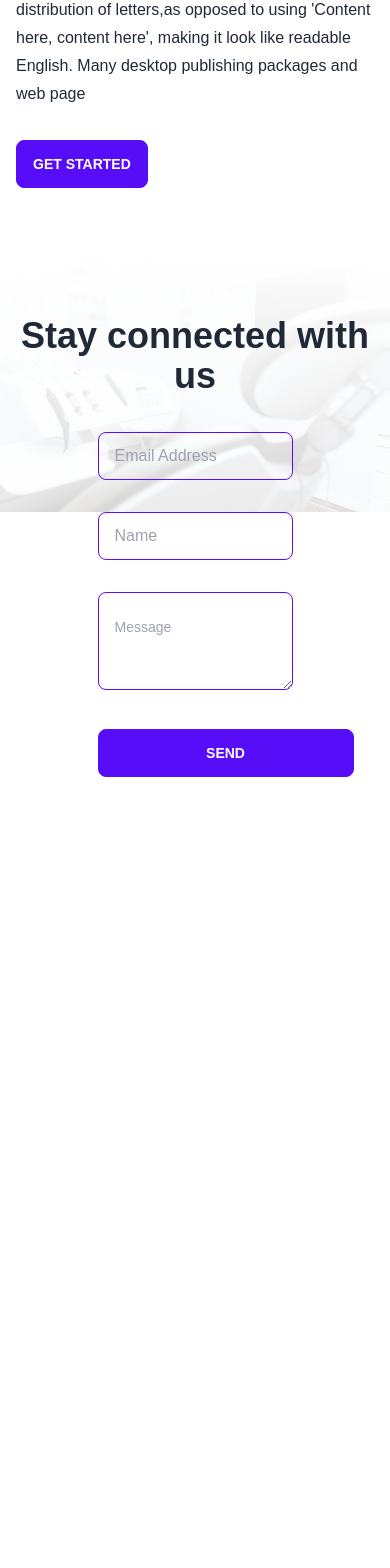
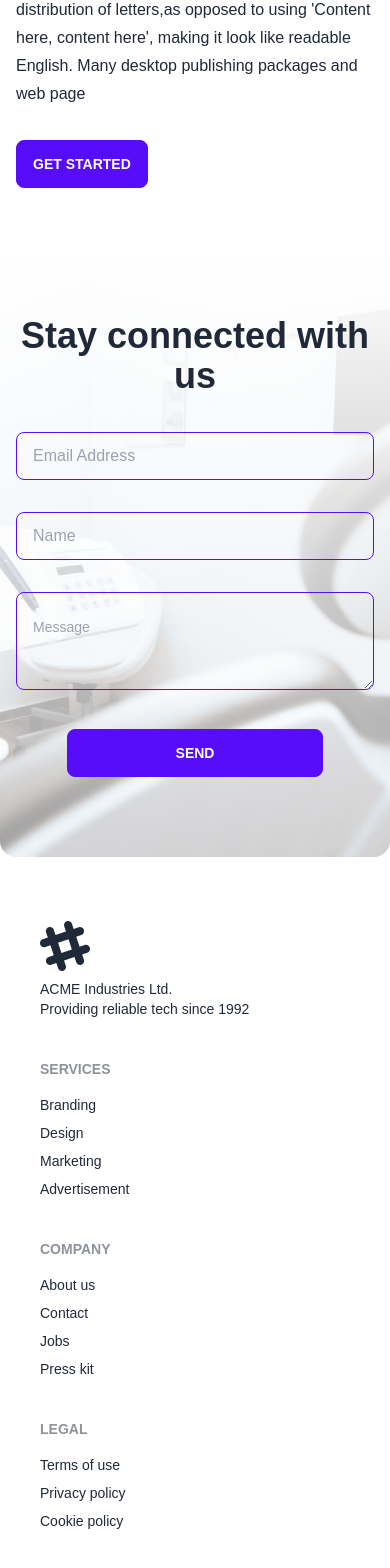
Before and after one commit to devmhimran/care-aid, a React (Create React App) app in the folder care-aid/: page / in a window 390 px wide. Shown: the part 3374-4942 px from the top of the page. Before the commit the page ends 4231 px from the top, so only its background shows below. Built offline with nearby package versions, Linux system fonts and the light colour scheme.

Commit message:
Added Footer & Update Contact Responsive

```diff
--- /dev/null
+++ b/care-aid/src/component/Footer/Footer.js
@@ -0,0 +1,34 @@
+import React from 'react';
+
+const Footer = () => {
+    return (
+        <footer class="footer p-10  text-base-content  py-16 lg:py-20">
+            <div>
+                <svg width="50" height="50" viewBox="0 0 24 24" xmlns="http://www.w3.org/2000/svg" fill-rule="evenodd" clip-rule="evenodd" class="fill-current"><path d="M22.672 15.226l-2.432.811.841 2.515c.33 1.019-.209 2.127-1.23 2.456-1.15.325-2.148-.321-2.463-1.226l-.84-2.518-5.013 1.677.84 2.517c.391 1.203-.434 2.542-1.831 2.542-.88 0-1.601-.564-1.86-1.314l-.842-2.516-2.431.809c-1.135.328-2.145-.317-2.463-1.229-.329-1.018.211-2.127 1.231-2.456l2.432-.809-1.621-4.823-2.432.808c-1.355.384-2.558-.59-2.558-1.839 0-.817.509-1.582 1.327-1.846l2.433-.809-.842-2.515c-.33-1.02.211-2.129 1.232-2.458 1.02-.329 2.13.209 2.461 1.229l.842 2.515 5.011-1.677-.839-2.517c-.403-1.238.484-2.553 1.843-2.553.819 0 1.585.509 1.85 1.326l.841 2.517 2.431-.81c1.02-.33 2.131.211 2.461 1.229.332 1.018-.21 2.126-1.23 2.456l-2.433.809 1.622 4.823 2.433-.809c1.242-.401 2.557.484 2.557 1.838 0 .819-.51 1.583-1.328 1.847m-8.992-6.428l-5.01 1.675 1.619 4.828 5.011-1.674-1.62-4.829z"></path></svg>
+                <p>ACME Industries Ltd.<br></br>Providing reliable tech since 1992</p>
+            </div>
+            <div>
+                <span class="footer-title">Services</span>
+                <a class="link link-hover">Branding</a>
+                <a class="link link-hover">Design</a>
+                <a class="link link-hover">Marketing</a>
+                <a class="link link-hover">Advertisement</a>
+            </div>
+            <div>
+                <span class="footer-title">Company</span>
+                <a class="link link-hover">About us</a>
+                <a class="link link-hover">Contact</a>
+                <a class="link link-hover">Jobs</a>
+                <a class="link link-hover">Press kit</a>
+            </div>
+            <div>
+                <span class="footer-title">Legal</span>
+                <a class="link link-hover">Terms of use</a>
+                <a class="link link-hover">Privacy policy</a>
+                <a class="link link-hover">Cookie policy</a>
+            </div>
+        </footer>
+    );
+};
+
+export default Footer;
--- a/care-aid/src/component/Home/Home.js
+++ b/care-aid/src/component/Home/Home.js
@@ -5,6 +5,7 @@
 import InfoSection from '../Shared/InfoSection';
 import OurService from '../Shared/OurService';
 import ContactUs from '../Shared/ContactUs';
+import Footer from '../Footer/Footer';
 
 const Home = () => {
     return (
@@ -14,6 +15,7 @@
             <OurService></OurService>
             <InfoSection></InfoSection>
             <ContactUs></ContactUs>
+            <Footer></Footer>
         </div>
     );
 };
--- a/care-aid/src/component/Shared/ContactUs.js
+++ b/care-aid/src/component/Shared/ContactUs.js
@@ -7,24 +7,25 @@
             {
                 background: `linear-gradient(0deg, rgba(255, 255, 255, 0.6), rgba(255, 255, 255, 1.2)), url(${contactUs})`,
                 backgroundRepeat: 'no-repeat',
-                backgroundSize: '100%'
+                backgroundPosition: 'center center',
+                backgroundSize: 'cover'
             }
-        } className='contact__use rounded-2xl py-16 lg:py-20'>
+        } className='contact__use rounded-2xl py-16 lg:py-20 px-4'>
             <div className="container">
                 <div className="contact__us__heading">
                     <h1 className='font-bold text-4xl lg:text-5xl text-center mb-5'>Stay connected with us</h1>
                 </div>
                 <form className='mx-auto'>
-                    <div className="contact__input w-6/12 mx-auto py-4">
+                    <div className="contact__input w-full lg:w-6/12 mx-auto py-4">
                         <input type="text" placeholder="Email Address" class="input input-bordered input-primary w-full bg-transparent" />
                     </div>
-                    <div className="contact__input w-6/12 w-6/12 mx-auto py-4">
+                    <div className="contact__input w-full lg:w-6/12 mx-auto py-4">
                         <input type="text" placeholder="Name" class="input input-bordered input-primary w-full bg-transparent" />
                     </div>
-                    <div className="contact__input w-6/12 w-6/12 mx-auto py-4">
+                    <div className="contact__input w-full lg:w-6/12 mx-auto py-4">
                         <textarea class="textarea w-full textarea-primary py-5 bg-transparent" placeholder="Message"></textarea>
                     </div>
-                    <div className="contact__input w-6/12 w-6/12 mx-auto py-4 text-center">
+                    <div className="contact__input w-full lg:w-6/12 mx-auto py-4 text-center">
                         <button className="btn btn-primary btn-wide">Send</button>
                     </div>
 
```
